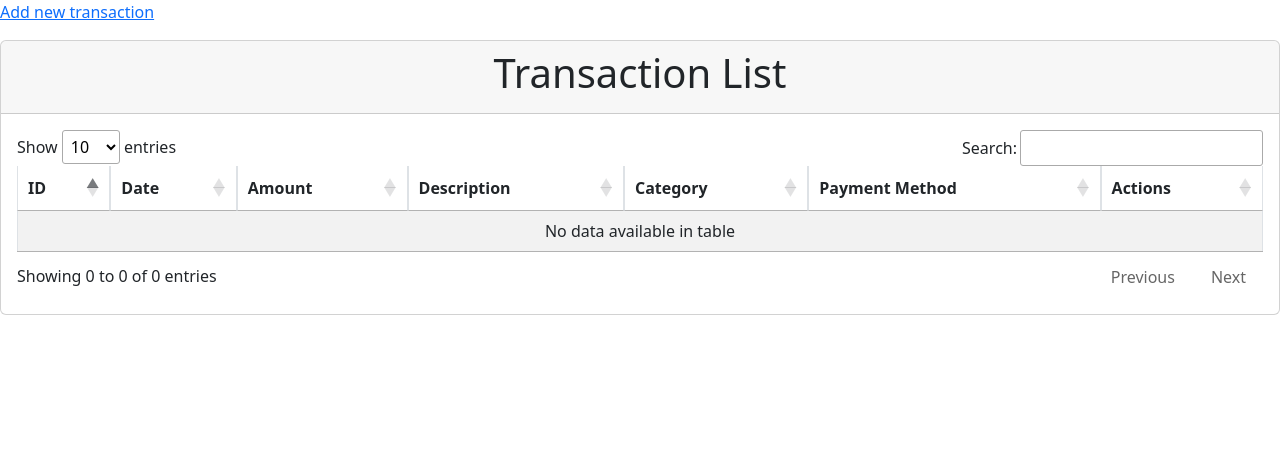
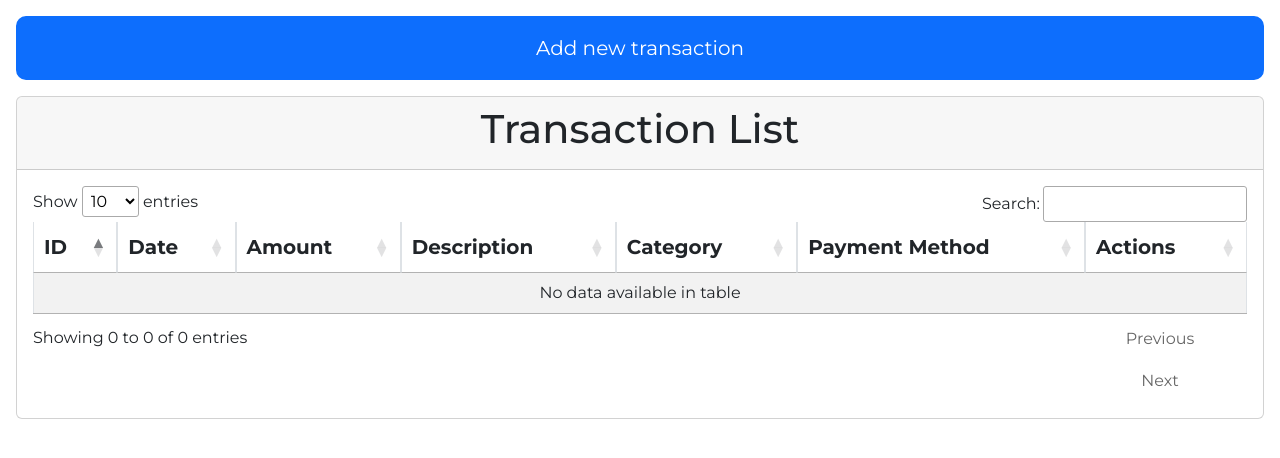
Before and after one commit to Kamal578/Backend_Project_2023, a PHP site: page /backendproject2023/home.php in a window 1280 px wide. Shown: the top 458 px of the page. Run offline with PHP 8.4, Linux system fonts and the light colour scheme; data that the repository does not hold is empty; a stand-in replaces the project's code that opens the database connection; some libraries are stand-ins or nearby versions.

Commit message:
added minimalistic css for homepage

```diff
--- a/home.php
+++ b/home.php
@@ -109,7 +109,7 @@
                                         <td class='category'>" . $categoryList[$valueTransaction->categoryID]->category . "</td>
                                         <td class='paymentMethod'>" . $paymentList[$valueTransaction->paymentID]->paymentMethod . "</td>
                                         <td class='action'>
-                                            <a class='edit btn btn-warning' href='update.php?transactionID=$keyTransactionID'>Edit</a>
+                                            <a class='edit btn btn-primary' href='update.php?transactionID=$keyTransactionID'>Edit</a>
                                             <button style='width:100%;height:100%;' class='delete btn btn-danger' onClick='confirmDeleteTransaction($keyTransactionID)'>Delete</a>
                                         </td>
                                     </tr>";
--- /dev/null
+++ b/src/css/home.css
@@ -0,0 +1,62 @@
+body {
+  background-color: #c3e9b1;
+  padding: 1rem;
+}
+
+/*center everything inside table vertically*/
+table {
+  display: table;
+  margin: 0 auto;
+  text-align: center;
+}
+
+tr,
+th,
+td {
+  text-align: center;
+}
+
+td.action {
+  color: white;
+}
+
+th {
+  font-size: 20px;
+  padding: 10px;
+}
+
+th,
+td {
+  border: 1px black solid;
+}
+
+a {
+  white-space: nowrap;
+  text-decoration: none;
+  color: inherit;
+  display: block;
+  width: 100%;
+  height: 100%;
+}
+
+.create {
+  display: flex;
+  flex-direction: row;
+  align-items: center;
+  justify-content: center;
+  font-size: 20px;
+  background-color: #0d6efd;
+  color: white;
+  padding: 15px;
+  text-align: center;
+  transition: 500ms ease;
+  border: 2px solid #0d6efd;
+  border-radius: 10px;
+  text-decoration: none;
+}
+
+.create:hover {
+  text-decoration: none;
+  background-color: white;
+  color: #0d6efd;
+}
--- /dev/null
+++ b/src/css/main.css
@@ -0,0 +1,8 @@
+@import url("https://fonts.googleapis.com/css2?family=Montserrat:ital,wght@0,100;0,200;0,300;0,400;0,500;0,600;0,700;0,800;0,900;1,100;1,200;1,300;1,400;1,500;1,600;1,700;1,800;1,900&display=swap");
+
+*{
+  margin: 0;
+  padding: 0;
+  box-sizing: border-box;
+  font-family: 'Montserrat', sans-serif;
+}
```
Also changed, not shown: 2 other files.
